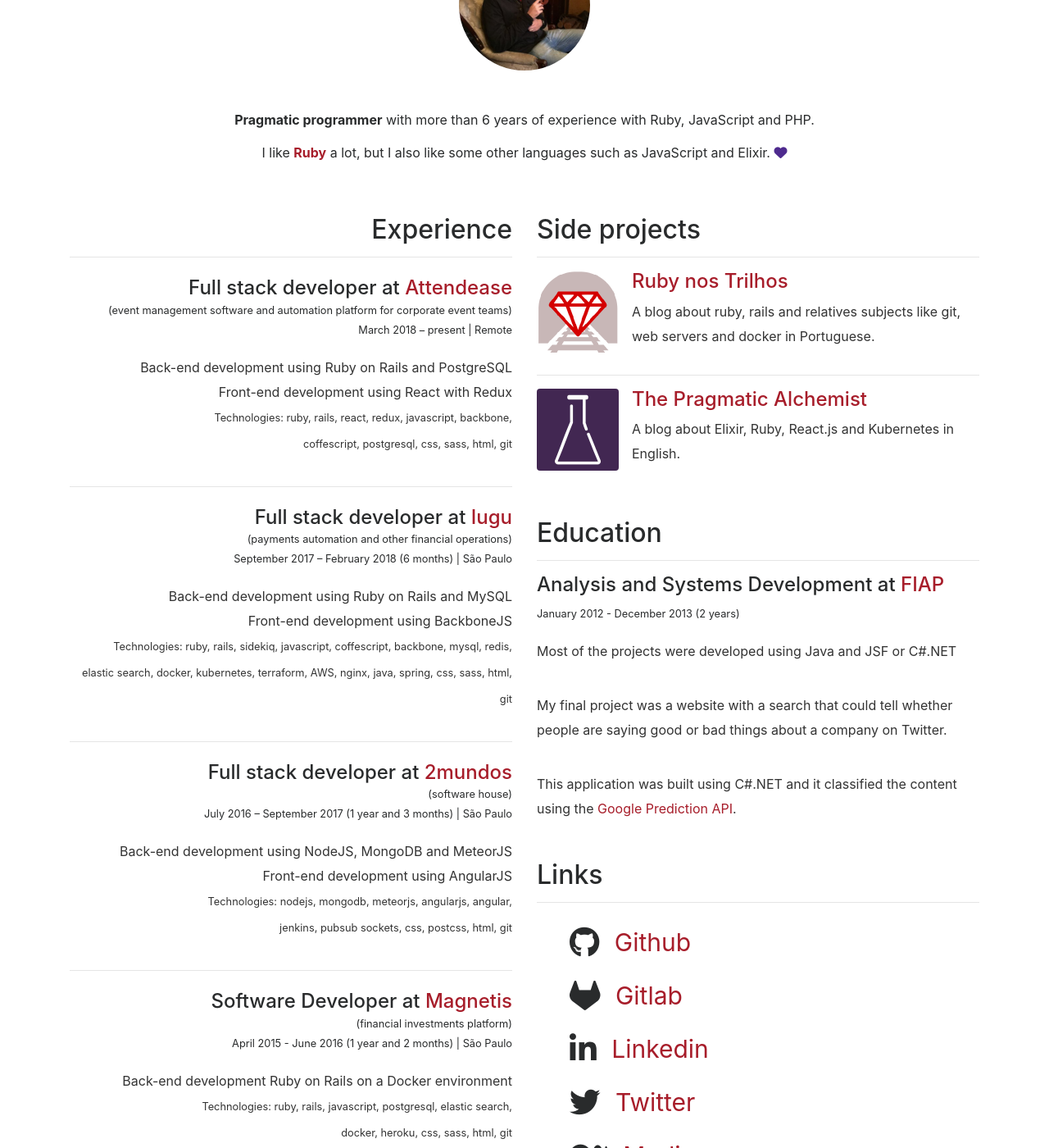
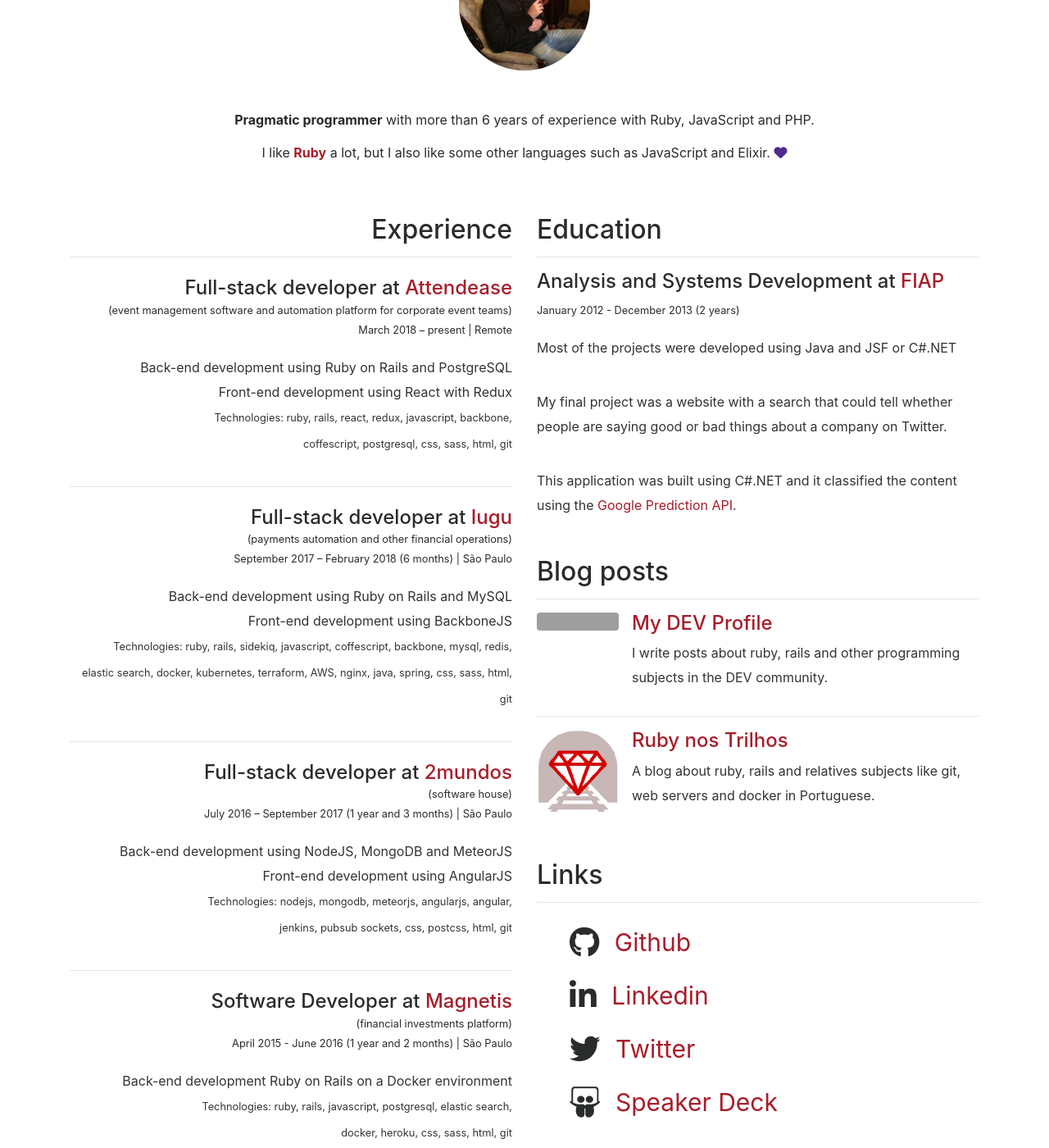
Before and after one commit to lucasprag/lucasprag, a Jekyll site: the page built from index.md, in a window 1280 px wide and 1400 px high, scrolled down 227 px. Shown: the whole window at 82% size. Built offline with Jekyll 4.4.1, drawn with Linux system fonts in a browser that asks for light colours; nearby versions of some CDN libraries; grey boxes are pictures that could not be loaded.

Commit message:
Add my DEV profile and remove some unnecessary links

```diff
--- /dev/null
+++ b/_includes/blogs.html
@@ -0,0 +1,27 @@
+<div class="projects text-left mt-5">
+  <h2>Blog posts</h2>
+
+  <hr>
+
+  <div class="media">
+    <img class="mr-3 rounded image" src="https://d2fltix0v2e0sb.cloudfront.net/dev-badge.svg" alt="Lucas Oliveira's DEV Profile">
+    <div class="media-body">
+      <h4 class="mt-0"><a href="https://dev.to/lucasprag" target="_blank">My DEV Profile</a></h4>
+      <p class="description">
+        I write posts about ruby, rails and other programming subjects in the DEV community.
+      </p>
+    </div>
+  </div>
+
+  <hr>
+
+  <div class="media">
+    <img class="mr-3 rounded image" src="/assets/images/rubynostrilhos.png" alt="Ruby nos trilhos">
+    <div class="media-body">
+      <h4 class="mt-0"><a href="http://rubynostrilhos.com.br/" target="_blank">Ruby nos Trilhos</a></h4>
+      <p class="description">
+        A blog about ruby, rails and relatives subjects like git, web servers and docker in Portuguese.
+      </p>
+    </div>
+  </div>
+</div>
--- a/_includes/education.html
+++ b/_includes/education.html
@@ -1,4 +1,4 @@
-<div class="education text-left mt-5">
+<div class="education text-left">
   <h2>Education</h2>
 
   <hr>
--- a/_includes/experience.html
+++ b/_includes/experience.html
@@ -4,7 +4,7 @@
   <hr>
 
   <h4 class="mt-4 mb-0">
-    Full stack developer at <a href="https://attendease.com/" target="_blank">Attendease</a>
+    Full-stack developer at <a href="https://attendease.com/" target="_blank">Attendease</a>
   </h4>
   <small>
     (event management software and automation platform for corporate event teams)
@@ -25,7 +25,7 @@
   <hr>
 
   <h4 class="mt-4 mb-0">
-    Full stack developer at <a href="http://iugu.com/" target="_blank">Iugu</a>
+    Full-stack developer at <a href="http://iugu.com/" target="_blank">Iugu</a>
   </h4>
   <small>
     (payments automation and other financial operations)
@@ -46,7 +46,7 @@
   <hr>
 
   <h4 class="mt-4 mb-0">
-    Full stack developer at <a href="http://2mundos.net/" target="_blank">2mundos</a>
+    Full-stack developer at <a href="http://2mundos.net/" target="_blank">2mundos</a>
   </h4>
   <small>
     (software house)
--- a/_includes/links.html
+++ b/_includes/links.html
@@ -9,11 +9,6 @@
       <a href="http://github.com/lucasprag" target="_blank">Github</a>
     </li>
 
-    <li>
-      <span class="fa fa-gitlab fa-lg"></span>
-      <a href="http://gitlab.com/lucasprag" target="_blank">Gitlab</a>
-    </li>
-
     <li><span class="fa fa-linkedin fa-lg"></span>
       <a href="https://www.linkedin.com/in/lucasosilva/?locale=en_US" target="_blank">Linkedin</a>
     </li>
@@ -21,13 +16,8 @@
       <a href="http://twitter.com/lucasprag" target="_blank">Twitter</a>
     </li>
 
-    <li><span class="fa fa-medium fa-lg"></span>
-      <a href="https://medium.com/@lucasprag" target="_blank">Medium</a>
-    </li>
-
     <li><span class="fa fa-slideshare fa-lg"></span>
       <a href="https://speakerdeck.com/lucasprag" target="_blank">Speaker Deck</a>
     </li>
   </ul>
-
 </div>
--- a/_includes/projects.html
+++ /dev/null
@@ -1,27 +0,0 @@
-<div class="projects text-left">
-  <h2>Side projects</h2>
-
-  <hr>
-
-  <div class="media">
-    <img class="mr-3 rounded image" src="/assets/images/rubynostrilhos.png" alt="Ruby nos trilhos">
-    <div class="media-body">
-      <h4 class="mt-0"><a href="http://rubynostrilhos.com.br/" target="_blank">Ruby nos Trilhos</a></h4>
-      <p class="description">
-        A blog about ruby, rails and relatives subjects like git, web servers and docker in Portuguese.
-      </p>
-    </div>
-  </div>
-
-  <hr>
-
-  <div class="media">
-    <img class="mr-3 rounded image" src="/assets/images/the-pragmatic-alchemist.jpg" alt="The Pragmatic Alchemist">
-    <div class="media-body">
-      <h4 class="mt-0"><a href="http://pragmatic-alchemist.com/" target="_blank">The Pragmatic Alchemist</a></h4>
-      <p class="description">
-        A blog about Elixir, Ruby, React.js and Kubernetes in English.
-      </p>
-    </div>
-  </div>
-</div>
--- a/_layouts/default.html
+++ b/_layouts/default.html
@@ -11,8 +11,8 @@
         </div>
 
         <div class="col-12 col-lg-6 order-first">
-          {% include projects.html %}
           {% include education.html %}
+          {% include blogs.html %}
           {% include links.html %}
         </div>
       </div>
```
